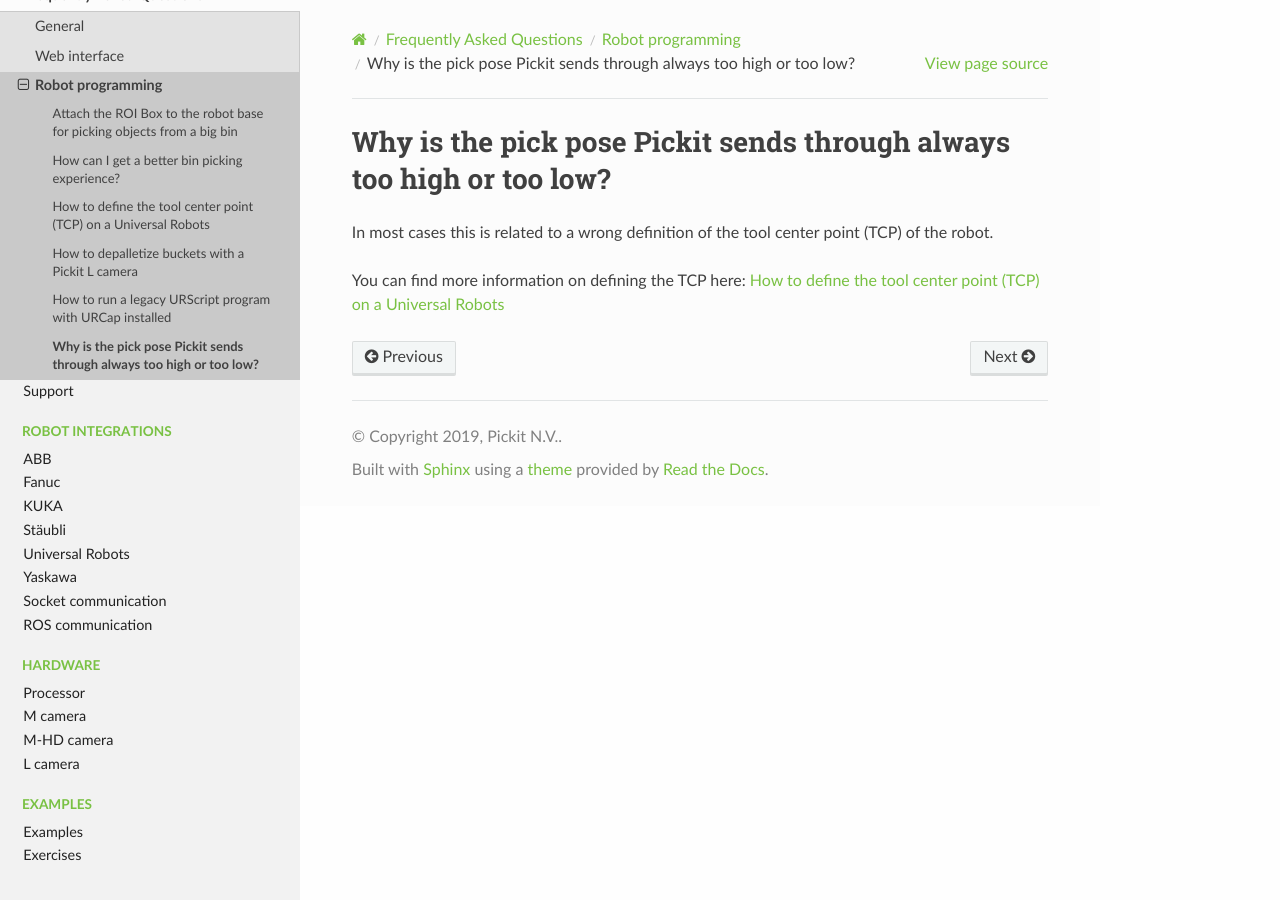
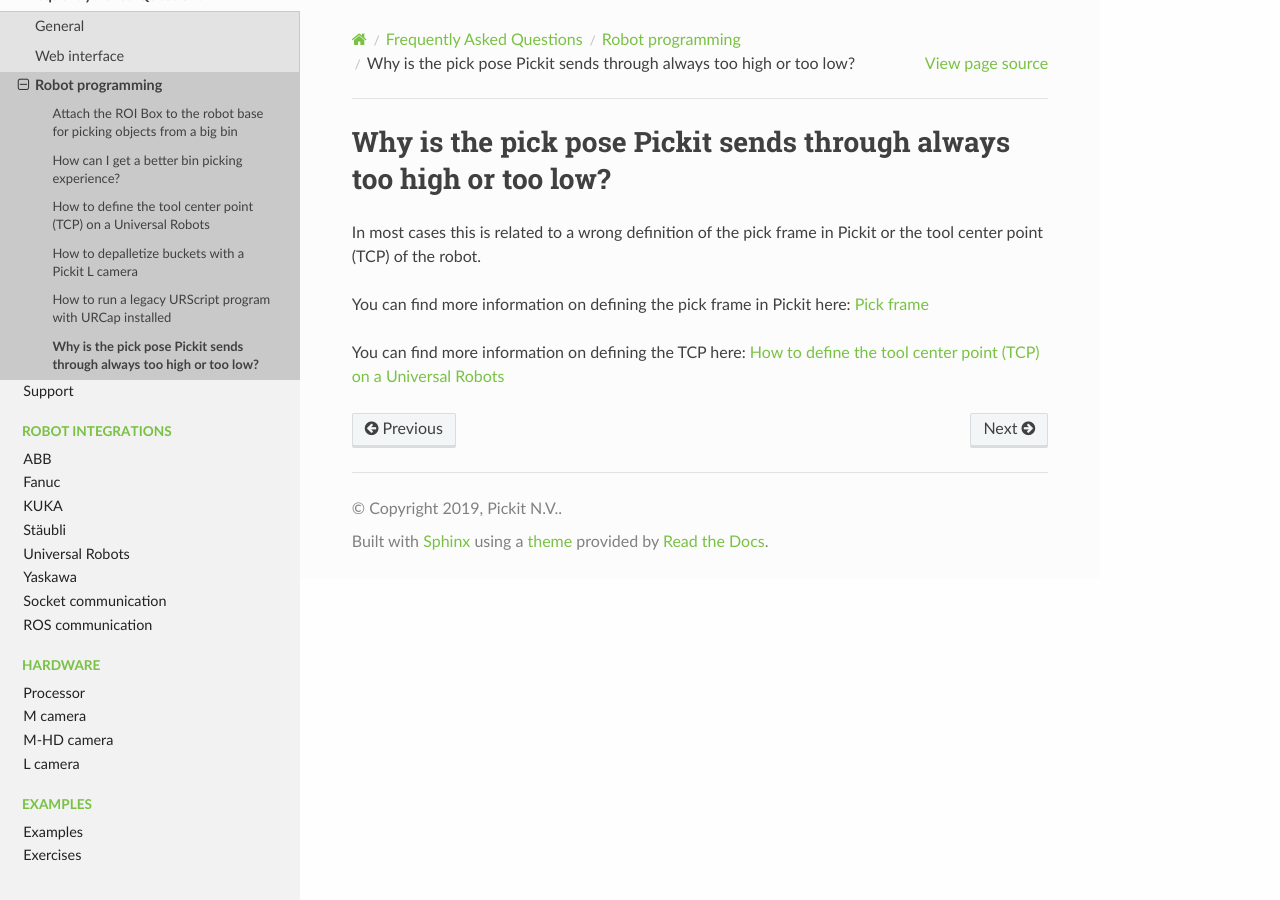
Before and after one commit to yuanshunning/pickit-docs, a Sphinx documentation site: the page built from docs/faq/robot-programming/why-is-the-pick-pose-pickit-sends-through-always-too-high-or-too-low.rst, in a window 1280 px wide. Built offline with Sphinx 7.4.7 and the Read the Docs theme 2.0.0, drawn with Linux system fonts in a browser that asks for light colours.

Commit message:
put more information in this FAQ

```diff
--- a/docs/documentation/teach/explaining-the-teach-detection-parameters.rst
+++ b/docs/documentation/teach/explaining-the-teach-detection-parameters.rst
@@ -96,6 +96,8 @@
 When disabling a model, the detection algorithm will completely ignore
 that specific model.
 
+.. _pick-frame-teach:
+
 Pick frame
 ^^^^^^^^^^
 
--- a/docs/faq/robot-programming/why-is-the-pick-pose-pickit-sends-through-always-too-high-or-too-low.rst
+++ b/docs/faq/robot-programming/why-is-the-pick-pose-pickit-sends-through-always-too-high-or-too-low.rst
@@ -1,6 +1,8 @@
 Why is the pick pose Pickit sends through always too high or too low?
 ======================================================================
 
-In most cases this is related to a wrong definition of the tool center point (TCP) of the robot.
+In most cases this is related to a wrong definition of the pick frame in Pickit or the tool center point (TCP) of the robot.
 
-You can find more information on defining the TCP here: :ref:`defining-tcp-universal-robots`
+You can find more information on defining the pick frame in Pickit here: :ref:`pick-frame-teach`
+
+You can find more information on defining the TCP here: :ref:`Defining-tcp-universal-robots`
```
